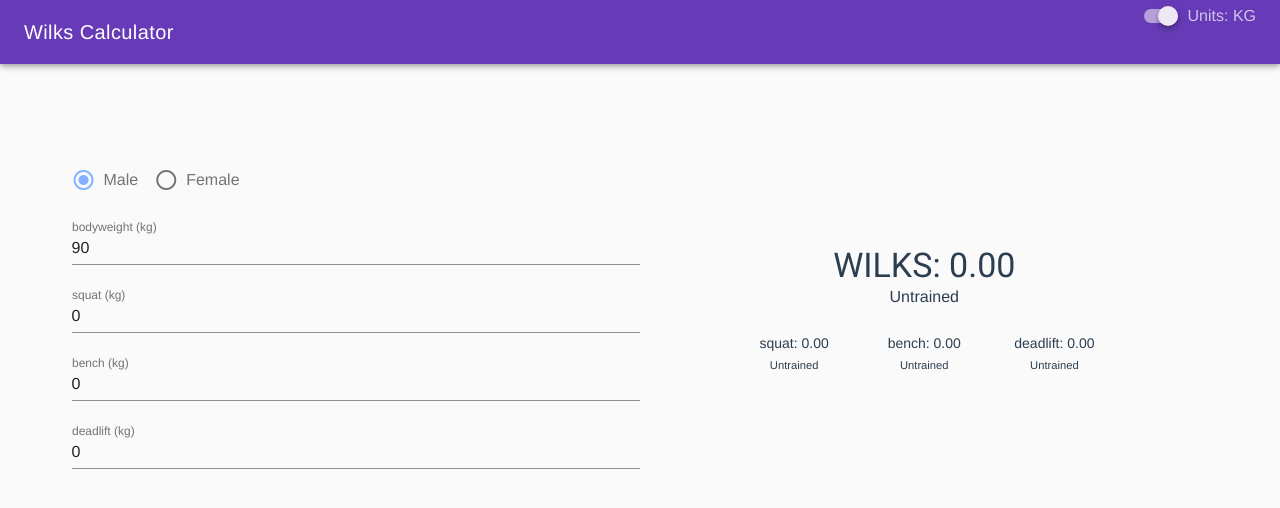
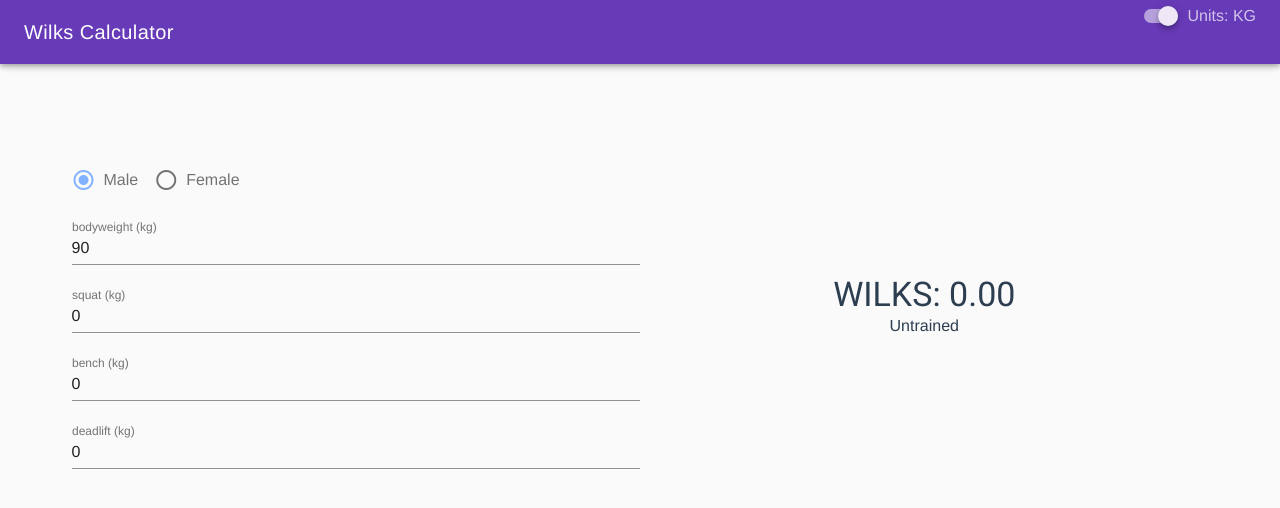
Before and after one commit to trepz/wilks-calculator, a Vue app: page / in a window 1280 px wide. Shown: the top 508 px of the page. Built offline with nearby package versions, Linux system fonts and the light colour scheme.

Commit message:
Only show individual lifts score if they have a value greater than 0

```diff
--- a/src/components/LiftRank.vue
+++ b/src/components/LiftRank.vue
@@ -7,7 +7,7 @@
         <span class="subheading">{{ rank({ name: 'total', value: total }) }}</span>
       </v-flex>
 
-      <v-flex sm3 xs12 mb-3 v-for="stat in stats" :key="stat.name">
+      <v-flex sm3 xs12 mb-3 v-for="stat in stats" :key="stat.name" v-if="stat.value > 0">
         {{ stat.name }}: {{ stat.value.toFixed(2) }}<br>
         <small>{{ rank(stat) }}</small>
       </v-flex>
```
